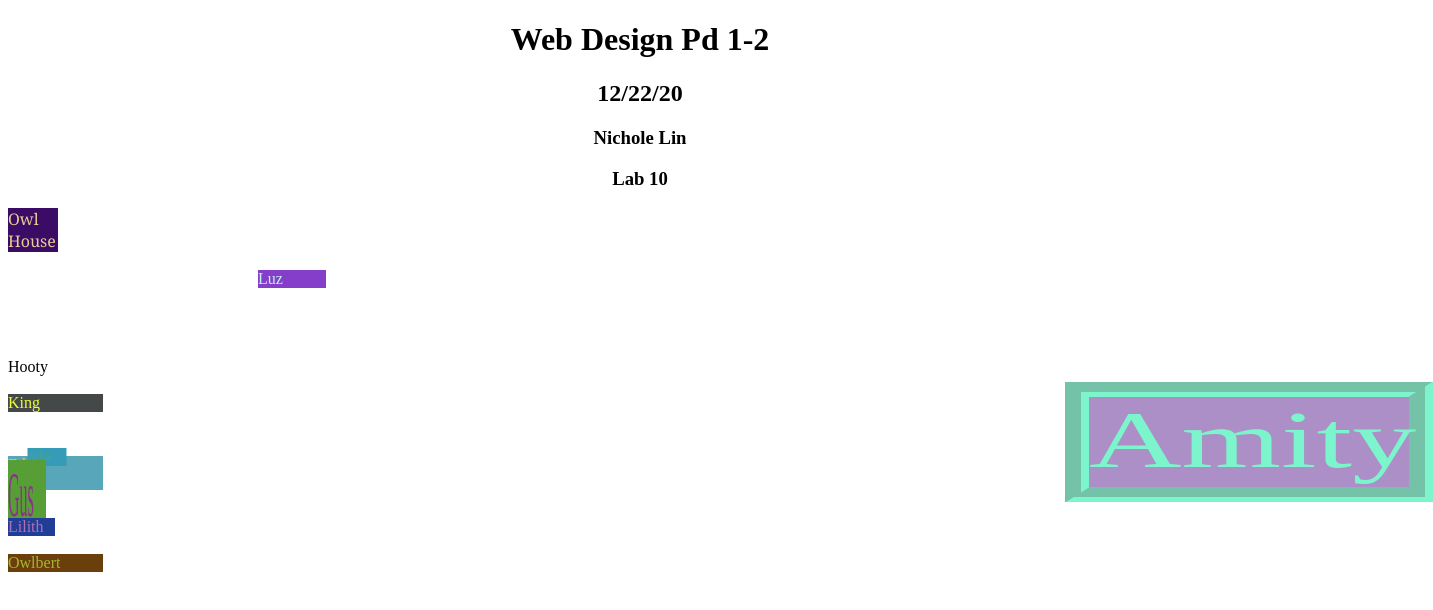
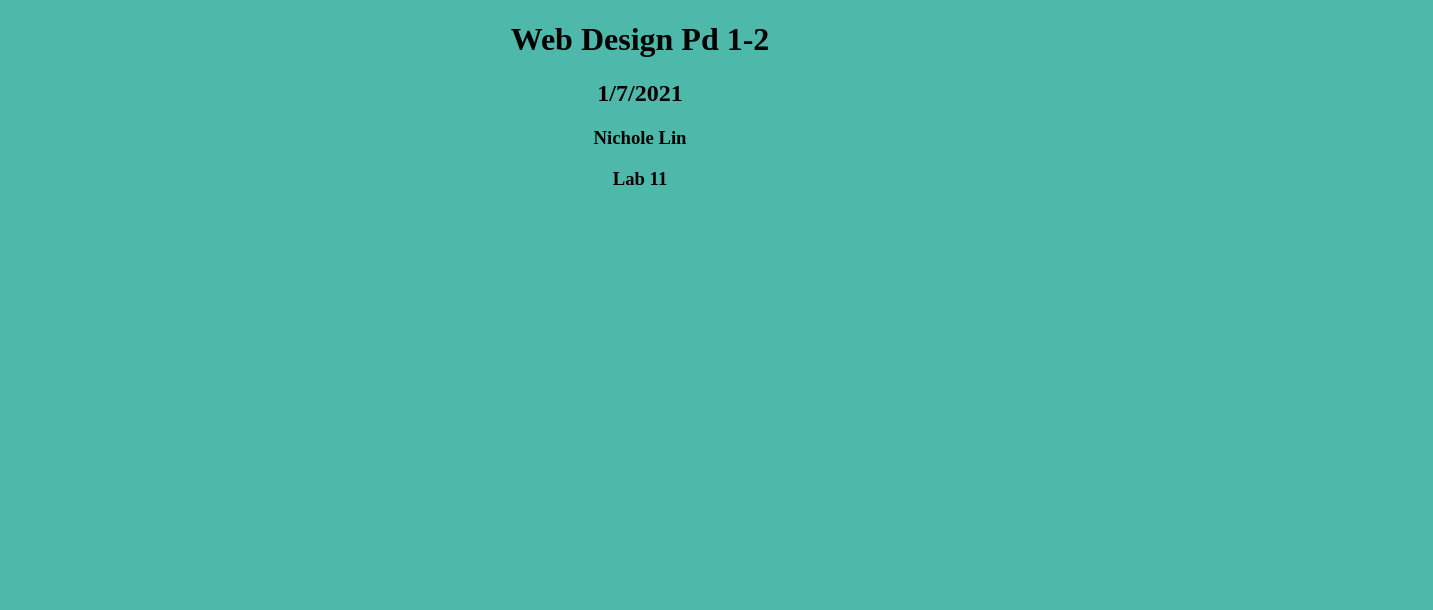
Before and after one commit to Mystic1412/HS_10th_Grade_portfolio, a plain HTML site: page index.html in a window 1280 px wide. Shown: the whole page, 1433 px wide, since content can reach past the window. Drawn offline with Linux system fonts and the light colour scheme.

Commit message:
Only the heading is left

```diff
--- a/index.html
+++ b/index.html
@@ -3,38 +3,18 @@
   <head>
     <meta charset="utf-8">
     <meta name="viewport" content="width=device-width">
-    <title>LAB 9 CSS Animation</title>
+    <title>LAB 11</title>
     <link href="style.css" rel="stylesheet" type="text/css" />
     <link rel="icon" rel="image/jpg" href="Image/Favicon.jpg">
   </head>
   <body>
   <center>
     <h1>Web Design Pd 1-2</h1>
-    <h2>12/22/20</h2>
+    <h2>1/7/2021</h2>
     <h3>Nichole Lin</h3>
-    <h3>Lab 10</h3>
+    <h3>Lab 11</h3>
   </center>
 
-
-  <div id="All">Owl House</div>
-  <br>
-  <div id="allxmove">Luz</div>
-  <br>
-  <div id="allymove">Eda</div>
-  <br>
-  <div id="allzmove">Hooty</div>
-  <br>
-  <div id="allmove">King</div>
-  <br>
-  <div id="threeDscale">Amity</div>
-  <br>
-  <div id="xscale">Willow</div>
-  <br>
-  <div class="yscale">Gus</div>
-  <br>
-  <div class="zscale">Lilith</div>
-  <br>
-  <div class="allrotate">Owlbert</div>
 
 
   </body>
--- a/style.css
+++ b/style.css
@@ -1,85 +1,173 @@
-#All{
-  transform: matrix3d(2,2,6,2,1,5,3,2,1,7,1,1,5,4,8,6,);
-  transition-duration: 4000ms;
+body{
+  background-color: rgb(78, 185, 171);
+  text-align: center;
+}
+div{
+  border-style: dashed;
+  border-width: 2px;
+  background-color: rgb(188, 160, 224);
   width: 50px;
-  background-color: rgb(59, 12, 102);
+  height: 20px;
+}
+#show{
+  width: 50px;
+  background-color: rgb(87, 27, 17);
   color: rgb(233, 206, 147);
-  font-family: Cambria, Cochin, Georgia, Times, 'Times New Roman', serif;
-}
-#allxmove{
-  transform: translateX(250px);
-  transition-duration: 5000ms;
-  width: 68px;
-  background-color: rgb(133, 62, 201);
-  color: rgb(193, 241, 233);
-  border-color: rgb(193, 241, 233);
-}
-#allymove{
-transform: translateY(150px);
-transition-duration: 3000ms;
-width: 95px;
-height: 34px;
-background-color: rgb(88, 166, 185);
-color: rgb(238, 199, 90);
-border-color: white;
+  animation-name: example;
+  animation-duration: 5s;
+  height: 40px;
 }
 
-#allzmove{
-transform: translateZ(3500px);
-transition-duration: 6000ms;
-}
-#allmove{
-  transform: translate3d(42, -61, -137);
-  transition-duration: 4000ms;
-  width: 95px;
-height: 62;
-background-color: rgb(68, 72, 73);
-color: rgb(235, 255, 56);
-border-color: white;
+@keyframes example {
+  from {background-color: rgb(110, 81, 43);}
+  to {background-color: rgb(59, 12, 102);}
 }
 
-#threeDscale{
-  transform: scale3d(8, 5, 7);
-  transition-duration: 7000ms;
-  border-style: groove;
-  border-color: rgb(38, 238, 171);
-  color:rgb(38, 238, 171);
-  background-color: rgb(118, 70, 163);
-  opacity: .6;
-  width: 40px;
-  float: right;
+#circle{
+  position: relative;
+  animation-name: move;
+  animation-duration: 4s;
+  border-color: rgb(183, 46, 211);
+  color: rgb(218, 218, 235);
+  background-color: rgb(162, 104, 255);
 }
-#xscale{
-  transform: scaleX(.5);
-  transition-duration: 4500ms;
-  width: 78px;
-background-color: rgb(52, 156, 182);
-color: rgb(71, 165, 157);
-border-color: rgb(139, 25, 25);
+@keyframes move {
+from {background-color: red;}
+to {background-color: yellow;}
+  0%   {background-color:red; left:0px; top:0px;}
+  25%  {background-color:yellow; left:200px; top:0px;}
+  50%  {background-color:blue; left:200px; top:200px;}
+  75%  {background-color:green; left:0px; top:200px;}
+  100% {background-color:red; left:0px; top:0px;}
 }
 
-.yscale{
-  transform: scaleY(4);
-  transition-duration: 2500ms;
-  width: 38px;
-height: 16px;
-background-color: rgb(86, 158, 53);
-color: rgb(136, 52, 136);
-border-color: rgb(21, 75, 146);
+#monster{
+ position: relative;
+ animation-name: slow;
+ animation-duration: 6s;
+ animation-delay: 2s;
+ background-color: rgb(172, 19, 19);
+ color: rgb(219, 219, 219);
+ border-color: rgb(255, 214, 29);
 }
-.zscale{
-transform: scaleZ(3);
-transition-duration: 4500;
-width: 47px;
-background-color: rgb(34, 61, 151);
-color: rgb(173, 114, 180);
-border-color: rgb(141, 29, 29);
+@keyframes slow {
+  0%   {background-color:rgb(128, 19, 19); left:0px; top:0px;}
+  20%  {background-color:rgb(255, 206, 45); left:200px; top:0px;}
+  40%  {background-color:rgb(87, 87, 87); left:0px; top:0px;}
+  60%  {background-color:rgb(187, 187, 187); left:0px; top:200px;}
+  80% {background-color:rgb(192, 25, 25); left:200px; top:0px;}
+  100%   {background-color:rgb(128, 19, 19); left:0px; top:0px;}
 }
-.allrotate{
-transform: rotate3d(135deg, 210deg, 86deg);
-transition-duration: 5000ms;
-width: 95px;
-background-color: rgb(107, 63, 12);
-color: rgb(168, 182, 48);
-border-color: rgb(51, 49, 49);
+
+#house{
+  color: rgb(78, 45, 7);
+  background-color: rgb(187, 145, 97);
+  border-color: rgb(230, 167, 73);
+  animation-name: many;
+  animation-iteration-count: infinite;
+  animation-duration: 4s;
+  position: relative;
+  width: 50px;
+  height: 50px;
+  border-radius: 50%;
+  line-height: 45px;
+  animation-direction: alternate;
 }
+
+@keyframes many {
+0% {left: 0px; top: 0px;}
+25% {left: 240px; top: 240px;}
+50% {left: 400px; top: 30px;}
+75% {left: 480px; top: 240px;}
+100% {left: 600px; top: -100px;}
+}
+
+#cute{
+  border-color: rgb(255, 208, 52);
+  background-color: rgb(125, 80, 143);
+  color: rgb(48, 48, 48);
+  animation-name: way;
+  position: relative;
+  animation-duration: 4s;
+  animation-direction: reverse;
+}
+@keyframes way{
+  0%{left: 0px; top: 0px;}
+  50%{width: 100px; height: 150px; left: 90px; top:200px;}
+  100% {width:110px; height: 160px; left: 376px; top: -149px;}
+}
+
+.perfect{
+  border-color: rgb(112, 58, 22);
+  background-color: rgb(26, 236, 173);
+  color: rgb(96, 31, 150);
+  animation-name: time;
+  position: relative;
+  animation-duration: 5s;
+  animation-timing-function: ease;
+  animation-iteration-count: 4;
+  animation-direction: alternate;
+}
+@keyframes time{
+0%{left: 0px; top: 0px;}
+20%{background-color: rgb(255, 144, 40); left: 100px; top: 130px;}
+40%{background-color: rgb(255, 199, 45); left: 250px; top: -140px;}
+60%{background-color: rgb(236, 233, 226); left: 300px; top: 170px;}
+80%{background-color: rgb(235, 108, 207); left: 430px; top: -250px;}
+100%{background-color: rgb(235, 95, 240); left: 510px; top: 120px;}
+}
+
+.plant{
+  border-color: rgb(14, 100, 14);
+  background-color: rgb(112, 219, 112);
+  color: rgb(38, 66, 122);
+  animation-name: keep;
+  position: relative;
+  animation-duration: 3s;
+  animation-fill-mode: both;
+
+}
+@keyframes keep{
+0%{left: 400px; top:0px;}
+30%{left: 500px; top: -300px}
+60%{left: 700px; top: -420px}
+90%{left: 640px; top: -273px}
+100%{left: 250px; top: 137px}
+}
+
+.side{
+  border-color: rgb(30, 75, 134);
+position: relative;
+animation: animate 5s infinite ease-in-out alternate;
+}
+@keyframes animate{
+0%{left: 0px; top: 0px;}
+25%{background-color:rgb(211, 211, 211); left: 100px; top: 0px;}
+50%{background-color:rgb(158, 231, 228);  left: 420px; top: -520px;}
+75%{background-color: rgb(106, 169, 211); left: 680px; top: 182px;}
+100%{background-color: rgb(67, 134, 189); left: 0px; top: -528px;}
+}
+
+.betray{
+  color:rgb(184, 211, 235);
+  position: relative;
+  animation: change 5s alternate infinite;
+}
+@keyframes change{
+  from{border-color: rgb(47, 185, 47); background-color: rgb(27, 40, 112); left: 0px;}
+  to{border-color: rgb(207, 198, 71); background-color: rgb(219, 138, 32); left: 600px;}
+}
+
+.staff{
+  border-style: solid;
+  border-color: rgb(80, 47, 5);
+  background-color: rgb(155, 112, 64);
+  color: rgb(255, 212, 92);
+  animation: fly 3s linear infinite alternate;
+  position: relative;
+
+}
+@keyframes fly{
+from{left: 0px top:0px;}
+to{left: 600px; top:-500px; width: 100px;}
+}
```
